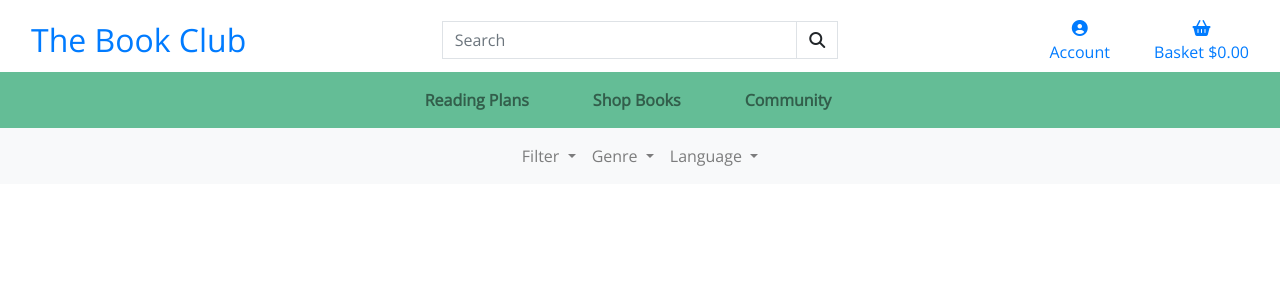
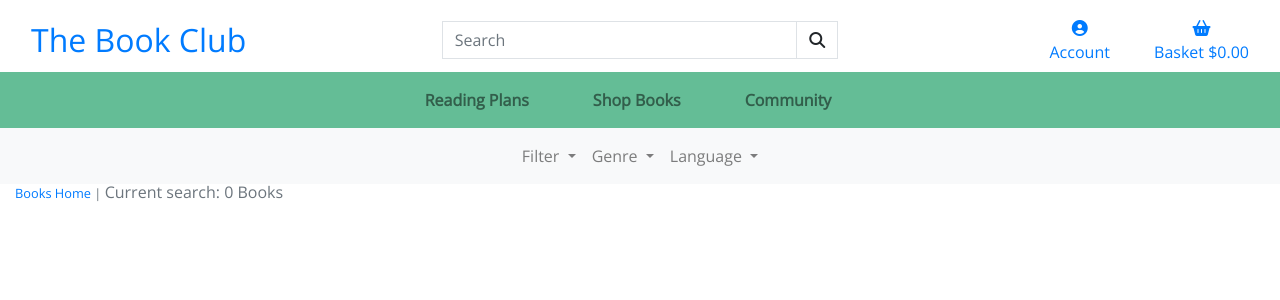
Before and after one commit to albenakr/the-book-club, a Django app: page /products/ in a window 1280 px wide. Shown: the top 300 px of the page. Run offline with Django 3.2, Linux system fonts and the light colour scheme; data that the repository does not hold is empty; parts of the project's set-up code (start-up, migrations or seed data) failed here and were passed over; some libraries are stand-ins or nearby versions.

Commit message:
Added searching and filtering count and categories on top of the books page

```diff
--- a/products/templates/products/books.html
+++ b/products/templates/products/books.html
@@ -1,8 +1,9 @@
 {% extends "base.html" %} {% load static %} {% block content %}
-
+<!--  Filtering and Sort Navbar -->
 <nav class="navbar navbar-expand-lg navbar-light bg-light header-container fixed-top">
   <button class="navbar-toggler" type="button" data-toggle="collapse" data-target="#filterSupportedContent" aria-controls="filterSupportedContent" aria-expanded="false" aria-label="Toggle navigation">
     <div class="row">
+    <i class="fas fa-filter"></i>
     <div class="col"><h5>Filters</h5></div>
     <div class="col"><span class="navbar-toggler-icon"></span></div>
     </div>
@@ -18,16 +19,16 @@
         <div class="dropdown-menu" aria-labelledby="navbarDropdown">
           <a class="dropdown-item" href="#">By Rating</a>
                     <div class="dropdown-divider"></div>
-          <a class="dropdown-item" href="{% url 'books' %}?sort=price&direction=desc">By Price (high to low)</a>
+          <a class="dropdown-item" href="{% url 'books' %}?sort=price&direction=desc">By Price <i class="fas fa-sort-amount-down"></i></a>
                     <div class="dropdown-divider"></div>
-          <a class="dropdown-item" href="{% url 'books' %}?sort=price&direction=asc">By Price (low to high)</a>
+          <a class="dropdown-item" href="{% url 'books' %}?sort=price&direction=asc">By Price <i class="fas fa-sort-amount-down-alt"></i></a>
                     <div class="dropdown-divider"></div>
-          <a class="dropdown-item" href="{% url 'books' %}?sort=author&direction=asc">Author's Name (A-Z)</a>
+          <a class="dropdown-item" href="{% url 'books' %}?sort=author&direction=asc">Author's Name <i class="fas fa-sort-alpha-down"></i></a>
                     <div class="dropdown-divider"></div>
-          <a class="dropdown-item" href="{% url 'books' %}?sort=author&direction=desc">Author's Name (Z-A)</a>
+          <a class="dropdown-item" href="{% url 'books' %}?sort=author&direction=desc">Author's Name <i class="fas fa-sort-alpha-down-alt"></i></a>
                     <div class="dropdown-divider"></div>
-          <a class="dropdown-item" href="{% url 'books' %}?sort=title&direction=asc">Book's Name (A-Z)</a>
-          <a class="dropdown-item" href="{% url 'books' %}?sort=title&direction=desc">Book's Name (Z-A)</a>
+          <a class="dropdown-item" href="{% url 'books' %}?sort=title&direction=asc">Book's Name <i class="fas fa-sort-alpha-down"></i></a>
+          <a class="dropdown-item" href="{% url 'books' %}?sort=title&direction=desc">Book's Name <i class="fas fa-sort-alpha-down-alt"></i></a>
                     <div class="dropdown-divider"></div>
           <a class="dropdown-item" href="{% url 'books' %}">All Books</a>
 
@@ -68,7 +69,35 @@
   </div>
 </nav>
 
+<!-- Books -->
+
+
+
 <div class="container-fluid books-container">
+<div class="row">
+
+<div class="col-sm-4">
+                        <p class="text-muted mt-3 text-center text-md-left">
+                            {% if search_term or current_genres or current_languages != 'None_None' %}
+                                <span class="small"><a href="{% url 'books' %}">Books Home</a> | </span>
+                            {% endif %}
+                            Current search: {{ books|length }} Books{% if search_term %} found for <strong>"{{ search_term  }}"</strong>{% endif %}                    </p>
+</div>
+<div class="col-sm-8">
+{% for genre in current_genres %}
+                    <a class="category-badge text-decoration-none" href="{% url 'books' %}?genre={{ genre.name }}">
+                        <span class="p-2 mt-2 badge badge-white rounded-0 border">{{ genre.name }}</span>
+                    </a>
+                {% endfor %}
+
+                {% for language in current_languages %}
+                    <a class="category-badge text-decoration-none" href="{% url 'books' %}?genre={{ language.name }}">
+                        <span class="p-2 mt-2 badge badge-white rounded-0 border">{{ language.name }}</span>
+                    </a>
+                {% endfor %}
+</div>
+</div>
+
   <div class="row">
     {% for book in books %}
     <div class="col">
@@ -97,6 +126,21 @@
           <p class="card-text">
             {{ book.author }}, {{ book.publication_year }}
           </p>
+
+            {% if book.genre %}
+                                            <p class="small mt-1 mb-0">
+                                                <a class="text-muted" href="{% url 'books' %}?genre={{ book.genre.name }}">
+                                                    <i class="fas fa-tag mr-1"></i>{{ book.genre.name }}
+                                                </a>
+                                            </p>
+                                            {% endif %}
+                 {% if book.language %}
+                                            <p class="small mt-1 mb-0">
+                                                <a class="text-muted" href="{% url 'books' %}?language={{ book.language.name }}">
+                                                    <i class="fas fa-language"></i>{{ book.language.name }}
+                                                </a>
+                                            </p>
+                                            {% endif %}
           <p class="card-text">€{{ book.price }}</p>
           <a href="{% url 'book_detail' book.id %}" class="btn btn-primary btn-book-card">See Book</a>
         </div>
```
Also changed, not shown: README.md.
